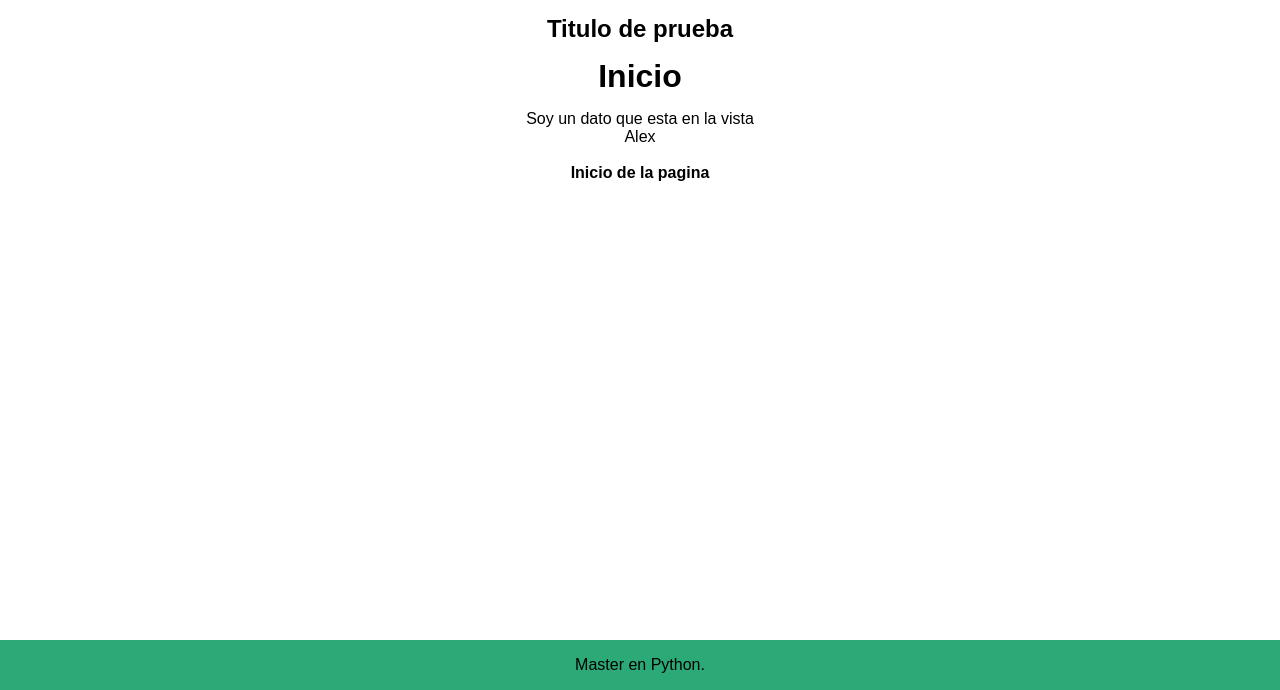
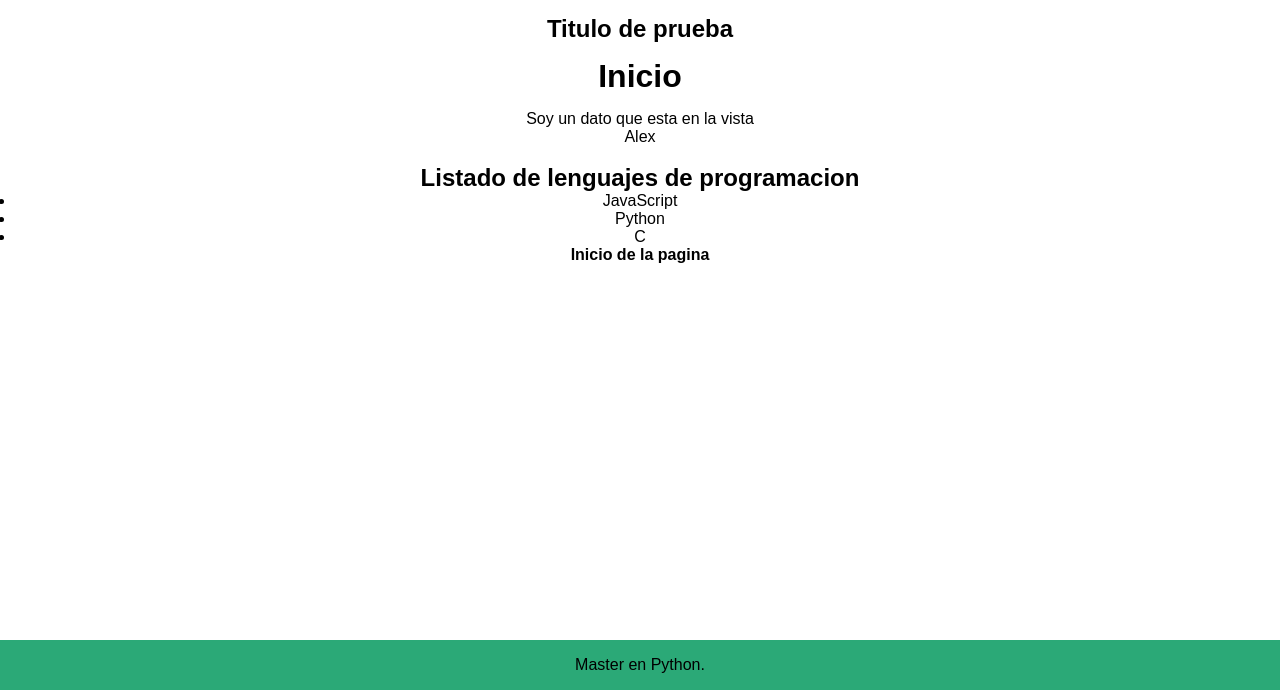
Before and after one commit to axxving/app-web-django01-axxving, a Django app: page /index/ in a window 1280 px wide. Shown: the part 222-912 px from the top of the page. Run offline with Django 5.2, Linux system fonts and the light colour scheme.

Commit message:
feat(): for loop

```diff
--- a/aprendiendoDjango/miapp/templates/components/index.html
+++ b/aprendiendoDjango/miapp/templates/components/index.html
@@ -18,6 +18,15 @@
 
 {% endif %}
 
+<h2>Listado de lenguajes de programacion</h2>
+
+<ul>
+    {% for lenguaje in lenguajes %}
+        <li>{{lenguaje}}</li>
+    {% endfor %}
+</ul>
+
+
 <strong>Inicio de la pagina</strong>
 
 {% endblock %}
--- a/aprendiendoDjango/miapp/views.py
+++ b/aprendiendoDjango/miapp/views.py
@@ -15,11 +15,13 @@ def pagina(request):
 def index(request):
 
     nombre = "Alex"
+    lenguajes = [ "JavaScript", "Python", "C" ]
 
     return render(request, 'components/index.html', {
         'title': 'Inicio',
         'mi_variable': 'Soy un dato que esta en la vista',
         'nombre': nombre,
+        'lenguajes': lenguajes
     })
 
 # Contacto
```
